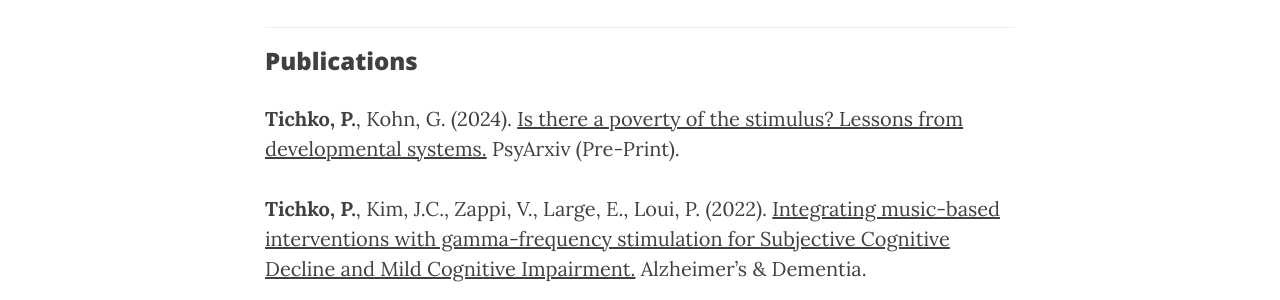
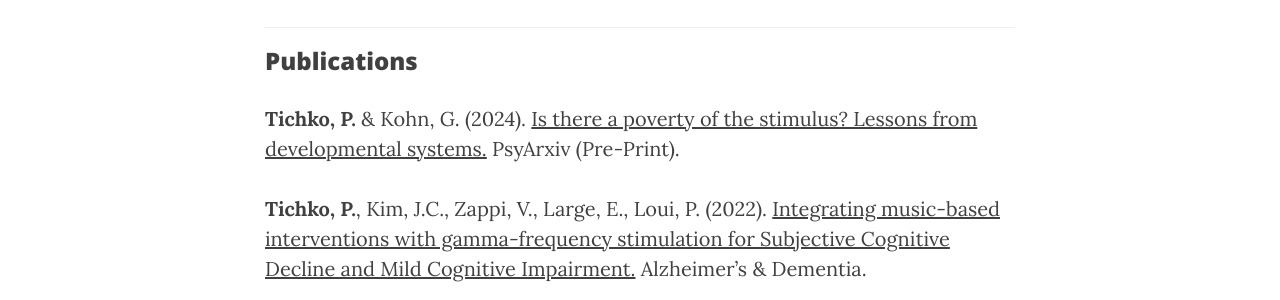
Before and after one commit to ptichko/ptichko.github.io, a Jekyll site: the page built from 2_cv-pubs.md, in a window 1280 px wide and 900 px high, scrolled down 381 px. Shown: the part 154-454 px from the top of the window. Built offline with Jekyll 4.4.1, drawn with Linux system fonts in a browser that asks for light colours; nearby versions of some CDN libraries.

Commit message:
Update 2_cv-pubs.md

```diff
--- a/2_cv-pubs.md
+++ b/2_cv-pubs.md
@@ -10,7 +10,7 @@ ___
 
 ### Publications
 
-**Tichko, P.**, Kohn, G. (2024). [Is there a poverty of the stimulus? Lessons from developmental systems.](https://osf.io/preprints/psyarxiv/5t42s) PsyArxiv (Pre-Print).
+**Tichko, P.** & Kohn, G. (2024). [Is there a poverty of the stimulus? Lessons from developmental systems.](https://osf.io/preprints/psyarxiv/5t42s) PsyArxiv (Pre-Print).
 
 **Tichko, P.**, Kim, J.C., Zappi, V., Large, E., Loui, P. (2022). [Integrating music-based interventions with gamma-frequency stimulation for Subjective Cognitive Decline and Mild Cognitive Impairment.](https://alz-journals.onlinelibrary.wiley.com/doi/abs/10.1002/alz.062532) Alzheimer's & Dementia.
 
```
